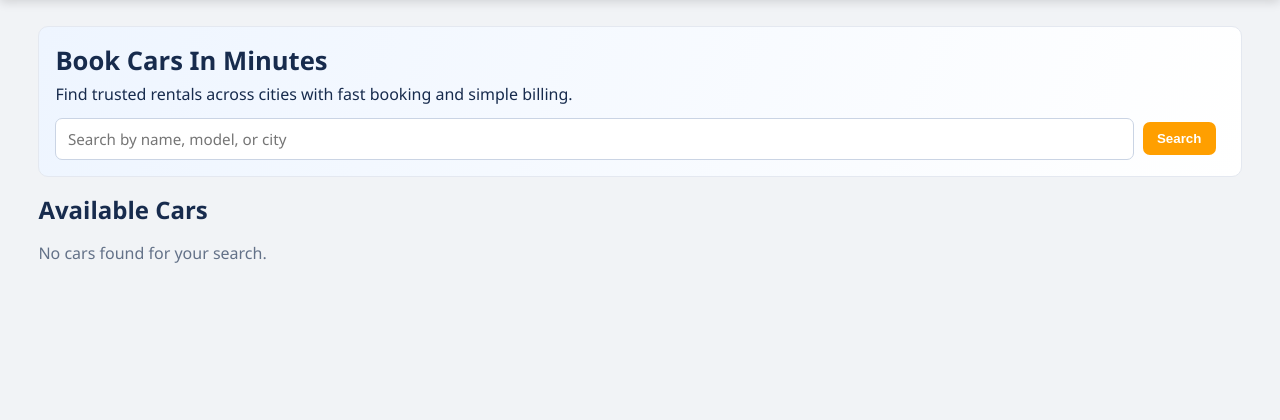
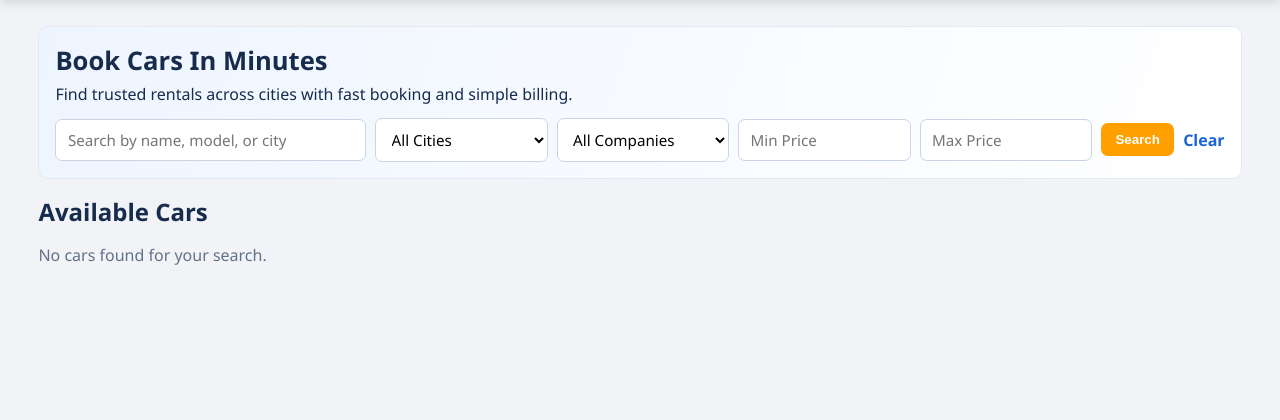
Before and after one commit to surajsahani2004/car-rental-website-, a Flask app: page / in a window 1280 px wide. Shown: the part 74-494 px from the top of the page. Run offline with Flask 3, Linux system fonts and the light colour scheme; data comes from the database, SQL or seed files in the repository; data that the repository does not hold is empty; some libraries are stand-ins or nearby versions.

Commit message:
Enable independent customer browsing and marketplace filters

```diff
--- a/app.py
+++ b/app.py
@@ -67,7 +67,7 @@ def dashboard_endpoint_for(user):
     return 'home'
 
 def apply_company_scope(query, company_column, user_obj):
-    if is_super_admin(user_obj):
+    if is_super_admin(user_obj) or user_obj.role == 'customer':
         return query
     if not user_obj.company_id:
         return query.filter(company_column == -1)
@@ -627,25 +627,21 @@ def index():
 @app.route('/home')
 def home():
     search = request.args.get('q', '').strip()
+    selected_city = request.args.get('city', '').strip()
+    selected_company_id = request.args.get('company_id', '').strip()
+    min_price_raw = request.args.get('min_price', '').strip()
+    max_price_raw = request.args.get('max_price', '').strip()
     cars_query = Car.query.filter_by(available=True)
     active_company_name = None
 
     if current_user.is_authenticated:
-        if current_user.role == 'customer' and not current_user.company_id:
-            if current_user.company_name:
-                linked_company = Company.query.filter(func.lower(Company.name) == current_user.company_name.lower()).first()
-                if linked_company:
-                    current_user.company_id = linked_company.id
-                    db.session.commit()
-            if not current_user.company_id:
-                return redirect(url_for('select_customer_company'))
-        if not is_super_admin(current_user):
+        if current_user.role in {'customer', 'super_admin', 'admin'}:
+            active_company_name = 'All Companies'
+        else:
             cars_query = apply_company_scope(cars_query, Car.company_id, current_user)
             if current_user.company_id:
                 company = db.session.get(Company, current_user.company_id)
                 active_company_name = company.name if company else None
-        else:
-            active_company_name = 'All Companies'
 
     if search:
         like = f"%{search}%"
@@ -656,8 +652,48 @@ def home():
                 Car.city.ilike(like)
             )
         )
+
+    if selected_city:
+        cars_query = cars_query.filter(func.lower(Car.city) == selected_city.lower())
+
+    if selected_company_id.isdigit():
+        cars_query = cars_query.filter(Car.company_id == int(selected_company_id))
+
+    min_price = ''
+    max_price = ''
+    if min_price_raw:
+        try:
+            min_price_value = float(min_price_raw)
+            cars_query = cars_query.filter(Car.price_per_day >= min_price_value)
+            min_price = min_price_raw
+        except ValueError:
+            flash('Min price filter ignored (invalid value).')
+
+    if max_price_raw:
+        try:
+            max_price_value = float(max_price_raw)
+            cars_query = cars_query.filter(Car.price_per_day <= max_price_value)
+            max_price = max_price_raw
+        except ValueError:
+            flash('Max price filter ignored (invalid value).')
+
     cars = cars_query.all()
-    return render_template('home.html', cars=cars, search=search, active_company_name=active_company_name)
+    city_options = [row[0] for row in db.session.query(Car.city).filter(Car.available == True).distinct().order_by(Car.city.asc()).all()]
+    company_options = Company.query.order_by(Company.name.asc()).all()
+    company_map = {company.id: company.name for company in company_options}
+    return render_template(
+        'home.html',
+        cars=cars,
+        search=search,
+        active_company_name=active_company_name,
+        city_options=city_options,
+        company_options=company_options,
+        company_map=company_map,
+        selected_city=selected_city,
+        selected_company_id=selected_company_id,
+        min_price=min_price,
+        max_price=max_price
+    )
 
 @app.route('/auth/user')
 def user_portal():
@@ -925,10 +961,10 @@ def register():
                 company_name = selected_company.name
             elif len(available_companies) == 0:
                 company_name = None
-                registration_note = 'Account created. Boss must create company before booking.'
+                registration_note = 'Account created. You can browse cars after companies/cars are added.'
             else:
                 company_name = None
-                registration_note = 'Account created without company link. Ask your boss to map your account.'
+                registration_note = 'Account created. You can browse and book from all companies.'
 
         user = User(
             username=form.username.data,
@@ -986,15 +1022,6 @@ def login():
         user = User.query.filter_by(username=form.username.data).first()
         if user and user.password == form.password.data:
             login_user(user)
-            if user.role == 'customer' and not user.company_id:
-                if user.company_name:
-                    linked_company = Company.query.filter(func.lower(Company.name) == user.company_name.lower()).first()
-                    if linked_company:
-                        user.company_id = linked_company.id
-                        db.session.commit()
-                if not user.company_id:
-                    flash('Please select your company first to view and book cars.')
-                    return redirect(url_for('select_customer_company'))
             if user.role == 'boss' and user.approval_status != 'approved':
                 flash('Boss account is pending king approval.')
                 return redirect(url_for('boss_dashboard'))
@@ -1020,12 +1047,9 @@ def book_car(car_id):
     if not current_user.age or current_user.age < 18:
         flash('Only 18+ users can book cars.')
         return redirect(url_for('home'))
-    if not current_user.company_id:
-        flash('Customer account is not linked to any company.')
-        return redirect(url_for('home'))
-    car = Car.query.filter_by(id=car_id, available=True, company_id=current_user.company_id).first()
+    car = Car.query.filter_by(id=car_id, available=True).first()
     if not car:
-        flash('Car not found in your company.')
+        flash('Car not found.')
         return redirect(url_for('home'))
     form = BookingForm()
     if form.validate_on_submit():
@@ -1037,7 +1061,6 @@ def book_car(car_id):
             return redirect(url_for('book_car', car_id=car_id))
         overlapping = Booking.query.filter(
             Booking.car_id == car_id,
-            Booking.company_id == current_user.company_id,
             Booking.status != 'cancelled',
             Booking.start_date < end_date,
             Booking.end_date > start_date
@@ -1056,7 +1079,7 @@ def book_car(car_id):
             total_cost=total_cost,
             status='pending',
             payment_status='pending',
-            company_id=current_user.company_id
+            company_id=car.company_id
         )
         db.session.add(booking)
         db.session.commit()
@@ -1158,11 +1181,13 @@ def my_bookings():
     if current_user.role != 'customer':
         flash('Only customer accounts have booking history.')
         return redirect(url_for('home'))
-    bookings = Booking.query.filter_by(
-        user_id=current_user.id,
-        company_id=current_user.company_id
-    ).order_by(Booking.id.desc()).all()
-    return render_template('bookings.html', bookings=bookings)
+    bookings = Booking.query.filter_by(user_id=current_user.id).order_by(Booking.id.desc()).all()
+    company_ids = {b.company_id for b in bookings if b.company_id}
+    company_map = {}
+    if company_ids:
+        linked_companies = Company.query.filter(Company.id.in_(company_ids)).all()
+        company_map = {c.id: c.name for c in linked_companies}
+    return render_template('bookings.html', bookings=bookings, company_map=company_map)
 
 def build_admin_context(user_obj):
     users_query = User.query
--- a/static/style.css
+++ b/static/style.css
@@ -210,6 +210,10 @@ footer,
     grid-template-columns: 1fr auto auto;
     gap: 0.55rem;
     align-items: center;
+}
+
+.search-form-extended {
+    grid-template-columns: 1.8fr repeat(4, minmax(120px, 1fr)) auto auto;
 }
 
 .search-form input,
@@ -438,6 +442,10 @@ th {
     .fk-actions {
         flex-wrap: wrap;
     }
+
+    .search-form-extended {
+        grid-template-columns: 1fr 1fr;
+    }
 }
 
 @media (max-width: 640px) {
--- a/templates/base.html
+++ b/templates/base.html
@@ -23,9 +23,6 @@
                     <a href="{{ url_for('notifications') }}">
                         Notifications{% if unread_notifications %} ({{ unread_notifications }}){% endif %}
                     </a>
-                    {% if current_user.role == 'customer' and not current_user.company_id %}
-                        <a href="{{ url_for('select_customer_company') }}">Select Company</a>
-                    {% endif %}
                     <a href="{{ url_for('support') }}">Help/Complaint</a>
                     {% if current_user.role == 'customer' %}
                         <a href="{{ url_for('my_bookings') }}">My Bookings</a>
--- a/templates/bookings.html
+++ b/templates/bookings.html
@@ -9,6 +9,7 @@
                 <tr>
                     <th>ID</th>
                     <th>Car</th>
+                    <th>Company</th>
                     <th>Dates</th>
                     <th>Total</th>
                     <th>Status</th>
@@ -21,6 +22,7 @@
                     <tr>
                         <td>{{ booking.id }}</td>
                         <td>{{ booking.car.name }}</td>
+                        <td>{{ company_map.get(booking.company_id, '-') if company_map else '-' }}</td>
                         <td>{{ booking.start_date }} to {{ booking.end_date }}</td>
                         <td>${{ '%.2f'|format(booking.total_cost) }}</td>
                         <td>{{ booking.status }}</td>
--- a/templates/home.html
+++ b/templates/home.html
@@ -10,12 +10,24 @@
             <p class="muted">Company: {{ active_company_name }}</p>
         {% endif %}
     </div>
-    <form class="search-form" method="GET" action="{{ url_for('home') }}">
+    <form class="search-form search-form-extended" method="GET" action="{{ url_for('home') }}">
         <input type="text" name="q" placeholder="Search by name, model, or city" value="{{ search }}">
+        <select name="city">
+            <option value="">All Cities</option>
+            {% for city in city_options %}
+                <option value="{{ city }}" {% if selected_city == city %}selected{% endif %}>{{ city }}</option>
+            {% endfor %}
+        </select>
+        <select name="company_id">
+            <option value="">All Companies</option>
+            {% for company in company_options %}
+                <option value="{{ company.id }}" {% if selected_company_id == company.id|string %}selected{% endif %}>{{ company.name }}</option>
+            {% endfor %}
+        </select>
+        <input type="text" name="min_price" placeholder="Min Price" value="{{ min_price }}">
+        <input type="text" name="max_price" placeholder="Max Price" value="{{ max_price }}">
         <button type="submit" class="btn">Search</button>
-        {% if search %}
-            <a class="link" href="{{ url_for('home') }}">Clear</a>
-        {% endif %}
+        <a class="link" href="{{ url_for('home') }}">Clear</a>
     </form>
 </section>
 
@@ -36,6 +48,7 @@
                     <h3>{{ car.name }}</h3>
                     <span class="badge">{{ car.city }}</span>
                 </div>
+                <p class="muted">Company: {{ company_map.get(car.company_id, '-') if company_map else '-' }}</p>
                 <p class="muted">Model {{ car.model }}</p>
                 <p class="price-tag">${{ '%.2f'|format(car.price_per_day) }} <span>/ day</span></p>
                 {% if current_user.is_authenticated and current_user.role not in admin_roles %}
```
